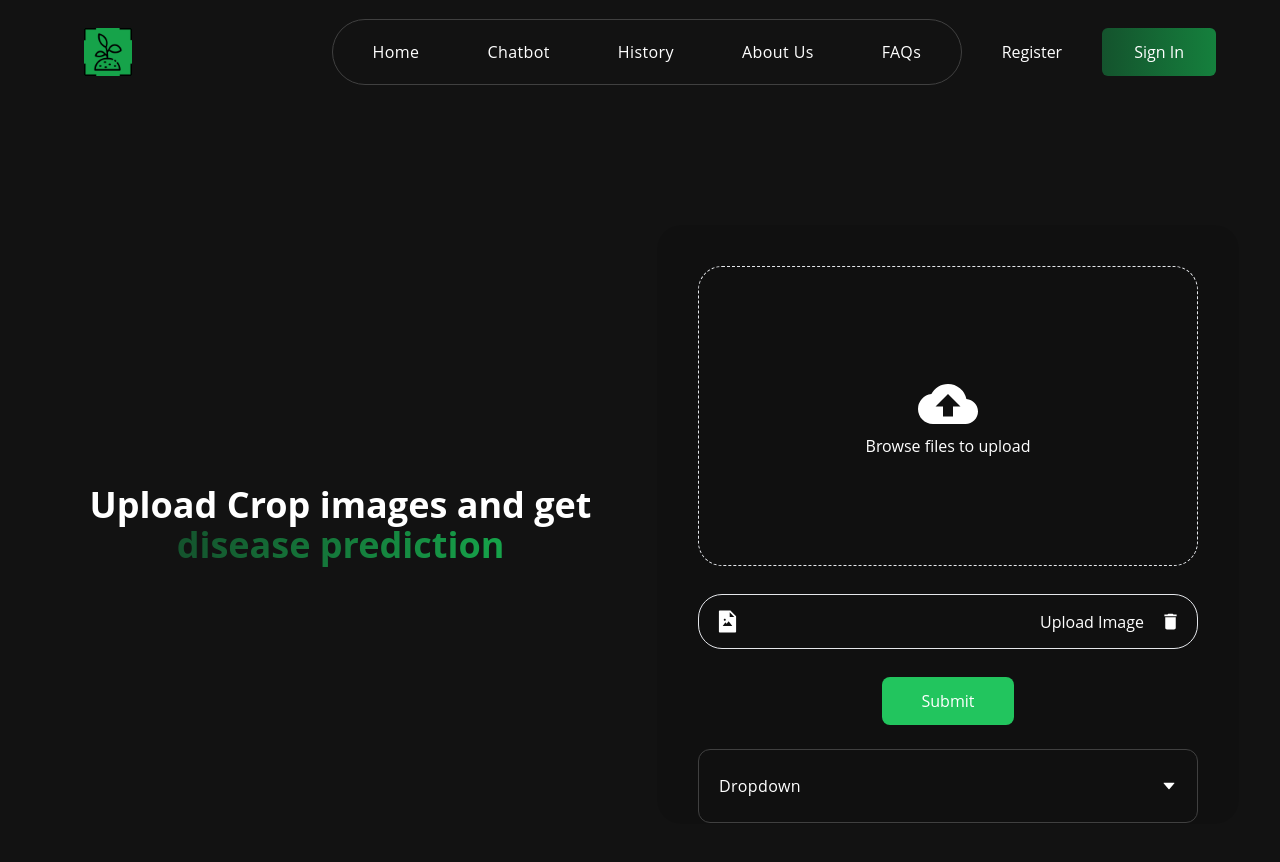
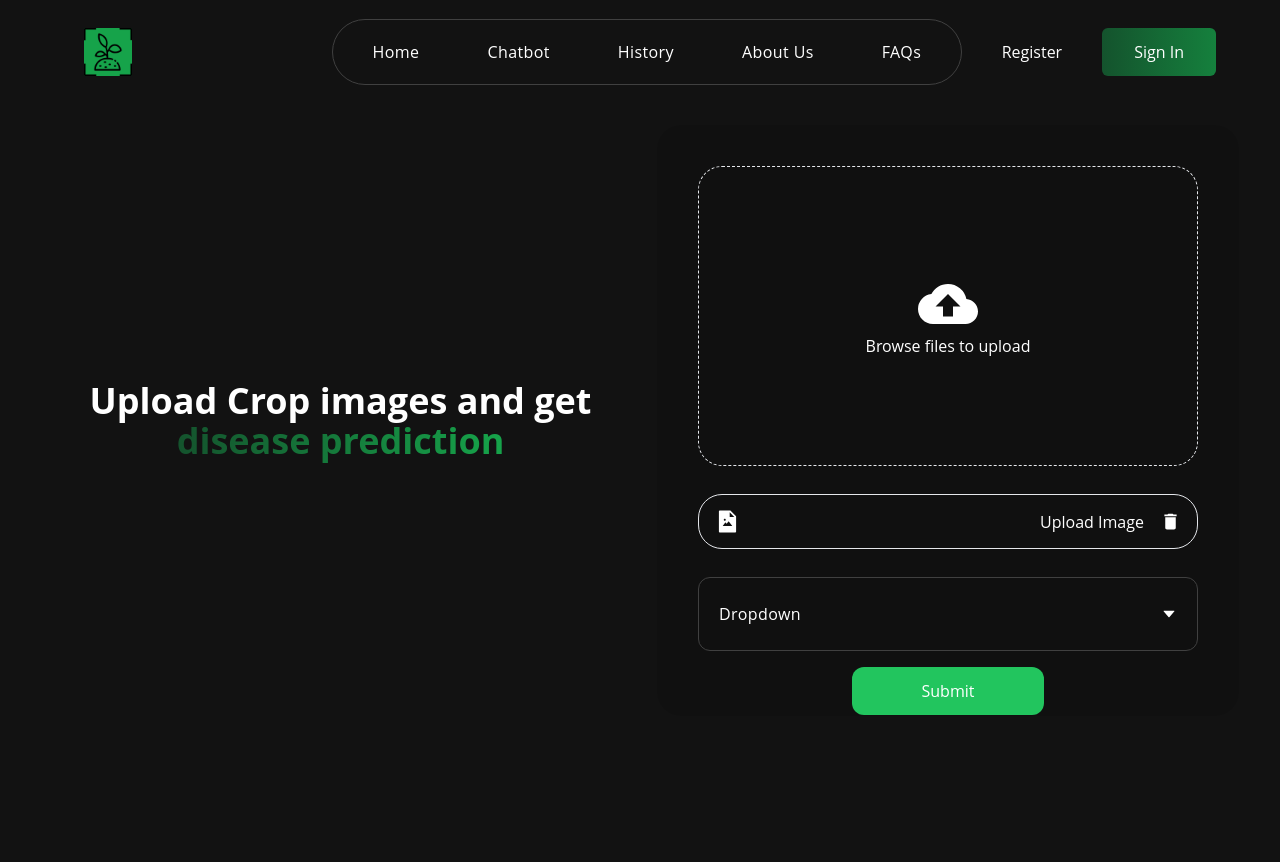
Before and after one commit to NikhilYadav04/farmer-app, a React (Vite) app in the folder Website/: page /upload in a window 1280 px wide. Shown: the top 862 px of the page. After the commit the page ends 816 px from the top, so only its background shows below. Built offline with nearby package versions, Linux system fonts and the light colour scheme.

Commit message:
Fix bugs and Install Redux and React Query

```diff
--- a/Website/package.json
+++ b/Website/package.json
@@ -12,11 +12,14 @@
   "dependencies": {
     "@auth0/auth0-react": "^2.2.4",
     "@google/generative-ai": "^0.17.1",
+    "@reduxjs/toolkit": "^2.5.1",
+    "@tanstack/react-query": "^5.66.3",
     "axios": "^1.7.7",
     "lucide-react": "^0.439.0",
     "react": "^18.3.1",
     "react-dom": "^18.3.1",
     "react-icons": "^5.3.0",
+    "react-redux": "^9.2.0",
     "react-router": "^7.1.5",
     "react-router-dom": "^6.29.0",
     "react-toastify": "^10.0.5",
--- a/Website/src/components/Context.jsx
+++ b/Website/src/components/Context.jsx
@@ -1,5 +1,5 @@
 import { createContext, useState } from "react";
-import runChat from "./gemini";
+import runChat from "../services/gemini";
 
 export const Context = createContext();
 
--- a/Website/src/components/Dropdown.jsx
+++ b/Website/src/components/Dropdown.jsx
@@ -1,6 +1,6 @@
 import { AiOutlineCaretUp, AiOutlineCaretDown } from "react-icons/ai";
 import { useState } from "react";
-import list from "./list.json";
+import list from "../data/list.json";
 const Dropdown = () => {
   const [isOpen, setIsOpen] = useState(false);
   const [name, setName] = useState("Dropdown");
--- a/Website/src/components/FAQs.jsx
+++ b/Website/src/components/FAQs.jsx
@@ -8,6 +8,7 @@ import {
   Pencil,
   Trash2,
 } from "lucide-react";
+
 import "./FAQs.css";
 import { ToastContainer, toast } from "react-toastify";
 import "react-toastify/dist/ReactToastify.css";
--- a/Website/src/components/Uploader.jsx
+++ b/Website/src/components/Uploader.jsx
@@ -1,16 +1,17 @@
-import { useState } from "react";
-import { MdCloudUpload, MdDelete } from "react-icons/md";
-import { AiFillFileImage } from "react-icons/ai";
-import axios from "axios";
-import { useNavigate } from "react-router-dom";
-import Dropdown from "./Dropdown";
-import "./Uploader.css";
-import { ToastContainer, toast } from "react-toastify";
-import "react-toastify/dist/ReactToastify.css";
+import { useState } from 'react';
+import { MdCloudUpload, MdDelete } from 'react-icons/md';
+import { AiFillFileImage } from 'react-icons/ai';
+import axios from 'axios';
+import { useNavigate } from 'react-router-dom';
+import Dropdown from './Dropdown';
+import './Uploader.css';
+import { ToastContainer, toast } from 'react-toastify';
+import 'react-toastify/dist/ReactToastify.css';
+import Button from '../ui/Button';
 
 const Uploader = () => {
   const [image, setImage] = useState(null);
-  const [fileName, setFileName] = useState("Upload Image");
+  const [fileName, setFileName] = useState('Upload Image');
   const [selectedFile, setSelectedFile] = useState(null);
   const [loading, setLoading] = useState(false); // Loader state
   const [showResponse, setShowResponse] = useState(false); // To control when to show the response
@@ -18,26 +19,26 @@ const Uploader = () => {
 
   const upload_image = async () => {
     if (!selectedFile) {
-      console.error("No file selected");
-      toast.error("No file selected", { position: "bottom-center" });
+      console.error('No file selected');
+      toast.error('No file selected', { position: 'bottom-center' });
       return;
     }
 
-    const body = JSON.parse(localStorage.getItem("userdata"));
+    const body = JSON.parse(localStorage.getItem('userdata'));
     const formData = new FormData();
     // formData.append("name", body.name);
     // formData.append("phone", body.phone);
-    formData.append("image", selectedFile);
-    const token = JSON.parse(localStorage.getItem("token")).token;
+    formData.append('image', selectedFile);
+    const token = JSON.parse(localStorage.getItem('token')).token;
 
     try {
       const response = await axios.post(
-        "http://localhost:2000/store/upload",
+        'http://localhost:2000/store/upload',
         formData,
         {
           headers: {
-            "Content-Type": "multipart/form-data",
-            Authorization: "Bearer " + token,
+            'Content-Type': 'multipart/form-data',
+            Authorization: 'Bearer ' + token,
           },
         }
       );
@@ -49,14 +50,14 @@ const Uploader = () => {
 
   const find_disease = async () => {
     if (!selectedFile) {
-      console.error("No file selected");
-      toast.error("No file selected", { position: "bottom-center" });
+      console.error('No file selected');
+      toast.error('No file selected', { position: 'bottom-center' });
       return;
     }
 
     const formData = new FormData();
-    formData.append("file", selectedFile);
-    const storedData = JSON.parse(localStorage.getItem("itemdata"));
+    formData.append('file', selectedFile);
+    const storedData = JSON.parse(localStorage.getItem('itemdata'));
     const item = storedData.item;
 
     try {
@@ -65,7 +66,7 @@ const Uploader = () => {
         formData,
         {
           headers: {
-            "Content-Type": "multipart/form-data",
+            'Content-Type': 'multipart/form-data',
           },
         }
       );
@@ -73,7 +74,7 @@ const Uploader = () => {
       console.log(response.data.response);
 
       localStorage.setItem(
-        "plant",
+        'plant',
         JSON.stringify({
           disease: response.data.disease,
           cure: response.data.response,
@@ -86,8 +87,8 @@ const Uploader = () => {
 
   const upload_response = async (response_gemini) => {
     try {
-      const body = JSON.parse(localStorage.getItem("userdata"));
-      const token = JSON.parse(localStorage.getItem("token")).token;
+      const body = JSON.parse(localStorage.getItem('userdata'));
+      const token = JSON.parse(localStorage.getItem('token')).token;
       const response = await axios.post(
         `http://localhost:2000/store/store-response`,
         {
@@ -97,8 +98,8 @@ const Uploader = () => {
         },
         {
           headers: {
-            "Content-Type": "application/json",
-            Authorization: "Bearer " + token,
+            'Content-Type': 'application/json',
+            Authorization: 'Bearer ' + token,
           },
         }
       );
@@ -112,9 +113,9 @@ const Uploader = () => {
     if (error.response) {
       console.error(error.response.data.message);
     } else if (error.request) {
-      console.error("No response received:", error.request);
+      console.error('No response received:', error.request);
     } else {
-      console.error("Error:", error.message);
+      console.error('Error:', error.message);
     }
   };
 
@@ -128,10 +129,10 @@ const Uploader = () => {
         await upload_image();
         await find_disease();
         await upload_response(
-          JSON.parse(localStorage.getItem("plant") || "{}").disease
+          JSON.parse(localStorage.getItem('plant') || '{}').disease
         );
       } else {
-        toast.error("No file selected", { position: "bottom-center" });
+        toast.error('No file selected', { position: 'bottom-center' });
       }
 
       setShowResponse(true);
@@ -140,40 +141,40 @@ const Uploader = () => {
     }
   };
 
-  let response = JSON.parse(localStorage.getItem("plant") || "{}").cure || "";
+  let response = JSON.parse(localStorage.getItem('plant') || '{}').cure || '';
 
-  let formattedResponse = response.replace(/\.\s+/g, ".\n");
-  let responseArray = formattedResponse.split("**\n");
-  let newResponse = "";
+  let formattedResponse = response.replace(/\.\s+/g, '.\n');
+  let responseArray = formattedResponse.split('**\n');
+  let newResponse = '';
 
   for (let i = 0; i < responseArray.length; i++) {
     if (i === 0 || i % 2 !== 1) {
       newResponse += responseArray[i];
     } else {
-      newResponse += "<b>" + responseArray[i] + "</b>";
+      newResponse += '<b>' + responseArray[i] + '</b>';
     }
   }
 
-  let newResponse2 = newResponse.split("*").join("<br>");
+  let newResponse2 = newResponse.split('*').join('<br>');
   let formattedResponseWithIndentation = newResponse2
-    .split("   ")
+    .split('   ')
     .map((word) => `<span style="margin-left: 20px;">${word}</span>`)
-    .join("");
+    .join('');
 
   return (
     <>
-      <div className="mx-5 my-[100px] flex flex-row flex-wrap justify-center lg:justify-between items-center rounded-3xl p-5 border border-transparent hover:border-green-500 gap-3">
-        <h1 className="text-4xl text-center font-bold w-1/2">
-          Upload Crop images and get{" "}
-          <span className="bg-gradient-to-r from-green-900 to-green-600 text-transparent bg-clip-text">
+      <div className="mx-5 flex flex-row flex-wrap items-center justify-center gap-3 rounded-3xl border border-transparent p-5 hover:border-green-500 lg:justify-between">
+        <h1 className="w-1/2 text-center text-4xl font-bold">
+          Upload Crop images and get{' '}
+          <span className="bg-gradient-to-r from-green-900 to-green-600 bg-clip-text text-transparent">
             disease prediction
           </span>
         </h1>
-        <main className="border border-transparent pt-10 px-10 rounded-3xl bg-black/10 flex flex-col gap-4">
+        <main className="flex flex-col gap-4 rounded-3xl border border-transparent bg-black/10 px-10 pt-10">
           <form
             action=""
-            onClick={() => document.querySelector(".input-field").click()}
-            className="flex flex-col items-center justify-center border border-dashed w-[500px] h-[300px] cursor-pointer rounded-3xl"
+            onClick={() => document.querySelector('.input-field').click()}
+            className="flex h-[300px] w-[500px] cursor-pointer flex-col items-center justify-center rounded-3xl border border-dashed"
           >
             <input
               type="file"
@@ -197,35 +198,33 @@ const Uploader = () => {
               </>
             )}
           </form>
-          <section className="my-3 mx-0 flex justify-between items-center py-1 px-1 rounded-3xl border">
+          <section className="mx-0 my-3 flex items-center justify-between rounded-3xl border px-1 py-1">
             <AiFillFileImage size={25} className="ml-3" />
-            <span className="flex flex-row justify-center items-center gap-1">
+            <span className="flex flex-row items-center justify-center gap-1">
               {fileName}
               <MdDelete
                 size={45}
-                className="p-3 rounded-full cursor-pointer"
+                className="cursor-pointer rounded-full p-3"
                 onClick={() => {
-                  setFileName("No selected file");
+                  setFileName('No selected file');
                   setImage(null);
                   setSelectedFile(null);
                 }}
               />
             </span>
           </section>
-          <button
-            type="submit"
-            onClick={handleSubmit}
-            className="bg-green-500 text-white py-3 px-10 rounded-lg mb-2 mx-auto"
-          >
-            Submit
-          </button>
           <Dropdown />
+          <div className="mx-auto">
+            <Button type="primary" onClick={handleSubmit}>
+              Submit
+            </Button>
+          </div>
         </main>
       </div>
 
       {/* Loader */}
       {loading && (
-        <div className="flex justify-center items-center">
+        <div className="flex items-center justify-center">
           <div className="loader-wrapper">
             <span className="loader">
               <span className="loader-inner"></span>
@@ -237,15 +236,15 @@ const Uploader = () => {
 
       {/* Response */}
       {showResponse && (
-        <div className="flex-1 min-h-[80%] mb-5 mt-1 border border-neutral-600 rounded-3xl border-neutral-700 overflow-container bg-gradient-to-r py-[0.2rem] px-[0.2rem] w-[60%] mx-auto">
-          <div className="flex-1 min-h-[100%] relative bg-neutral-900 rounded-3xl overflow-container">
-            <div className="flex items-center justify-between text-base py-1 px-1"></div>
-            <div className="max-w-5xl mx-auto">
-              <div className="py-0 px-[5%] max-h-[70vh] overflow-y-auto result">
-                <div className="my-10 mx-0 flex flex-col items-start gap-5 text-neutral-400">
+        <div className="overflow-container mx-auto mb-5 mt-1 min-h-[80%] w-[60%] flex-1 rounded-3xl border border-neutral-600 bg-gradient-to-r px-[0.2rem] py-[0.2rem]">
+          <div className="overflow-container relative min-h-[100%] flex-1 rounded-3xl bg-neutral-900">
+            <div className="flex items-center justify-between px-1 py-1 text-base"></div>
+            <div className="mx-auto max-w-5xl">
+              <div className="result max-h-[70vh] overflow-y-auto px-[5%] py-0">
+                <div className="mx-0 my-10 flex flex-col items-start gap-5 text-neutral-400">
                   <h1>
-                    Predicted Disease:{" "}
-                    {JSON.parse(localStorage.getItem("plant") || "{}").disease}
+                    Predicted Disease:{' '}
+                    {JSON.parse(localStorage.getItem('plant') || '{}').disease}
                   </h1>
                   <p
                     dangerouslySetInnerHTML={{
```
Also changed, not shown: Website/src/data/faqList.js (renamed from Website/src/components/faqList.js), Website/src/data/list.json (renamed from Website/src/components/list.json), Website/src/services/gemini.js (renamed from Website/src/components/gemini.js), 1 other file (tests, documents, lock files or other folders).
